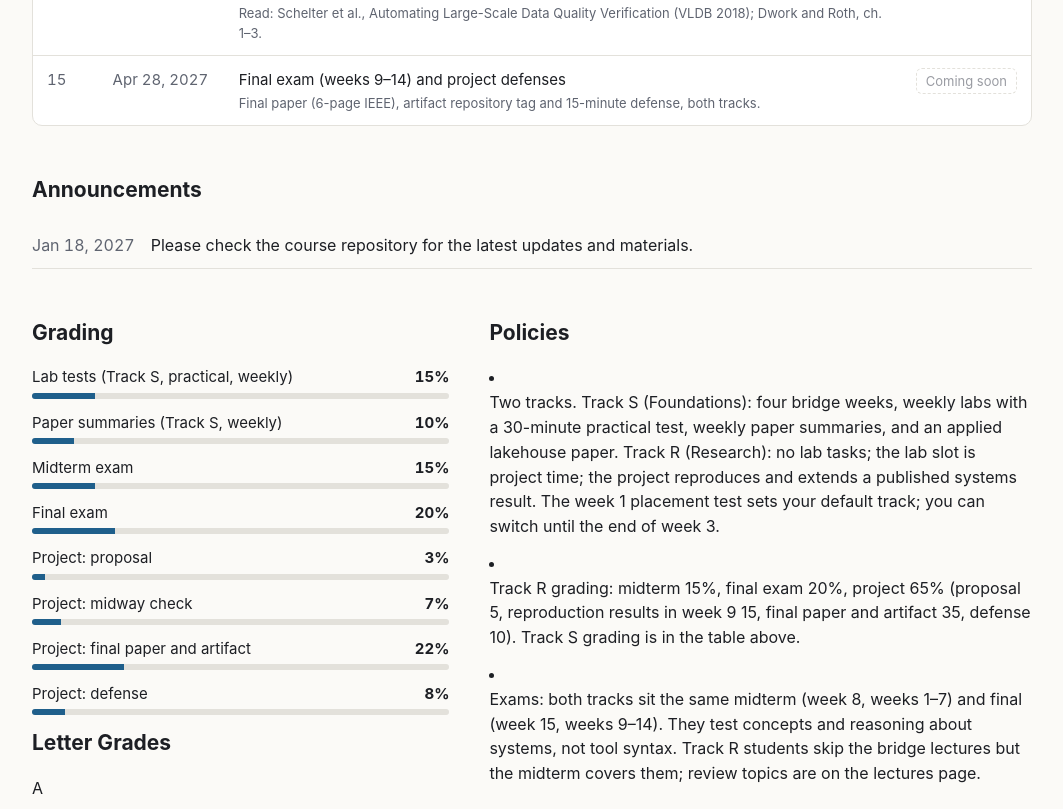
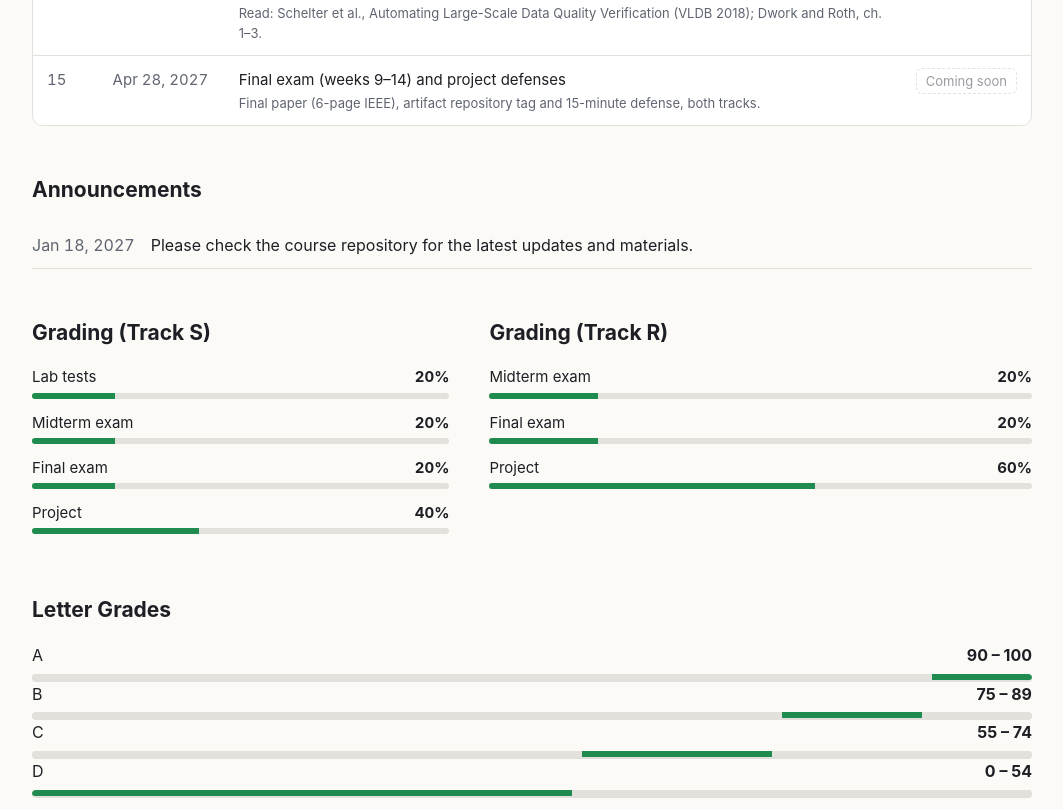
Before and after one commit to firas-jolha/abd, a plain HTML site: page index.html in a window 1280 px wide. Shown: the part 1991-2800 px from the top of the page, without its empty margins (108-1171 px from the left). Drawn offline with Linux system fonts and the light colour scheme.

Commit message:
update style

```diff
--- a/assets/app.js
+++ b/assets/app.js
@@ -64,11 +64,43 @@
     `<div class="grade-row"><span>${esc(g.item)}</span><b>${esc(g.weight)}%</b><div class="bar"><i style="width:${Number(g.weight) || 0}%"></i></div></div>`
   ).join("");
 
-  $("grade-letters").innerHTML = (C.gradeLetters || []).map((g) =>
-    `<div class="grade-letter"><span>${esc(g.grade)}</span><p>${esc(g.min)}%</p></div>`
+    // Grading
+  $("gradesR").innerHTML = (C.gradingR || []).map((g) =>
+    `<div class="grade-row"><span>${esc(g.item)}</span><b>${esc(g.weight)}%</b><div class="bar"><i style="width:${Number(g.weight) || 0}%"></i></div></div>`
   ).join("");
 
-  $("policies").innerHTML = (C.policies || []).map((p) => `<li><p>${esc(p)}</p></li>`).join("");
+
+  const step = 1; // use 0.01 if scores can have decimals (B max becomes 89.99)
+
+  const grades = C.gradeLetters || [];
+
+  const rows = grades.map((g, i) => ({
+    ...g,
+    max: i === 0 ? 100 : grades [i - 1].min - step
+  }));
+
+  $("grade-letters").innerHTML = (rows || []).map(g => `
+    <div class="row">
+      <div class="head">
+        <span>${g.grade}</span>
+        <span class="range">${g.min} – ${g.max}</span>
+      </div>
+      <div class="track">
+        <div class="bar"><i style="margin-left:${g.min}%; width:${g.max - g.min}%"></i>
+        // <div class="bar"><i style="margin-left:${g.min}%; width:${g.max - g.min}%"></i>
+         /style="width:${g.max - g.min}%; margin-left:${g.min}%;">
+        //  /style="width:${g.max - g.min}%; margin-left:${g.min}%;">
+
+         </div>
+      </div>
+    </div>
+  `).join("");
+
+  // $("grade-letters").innerHTML = (C.gradeLetters || []).map((g) =>
+  //   `<div class="grade-row"><span>${esc(g.grade)}</span><b>${esc(g.min)}%</b><div class="bar"><i style="left:20; width:${Number(g.min) || 0}%"></i></div></div>`
+  // ).join("");
+
+  // $("policies").innerHTML = (C.policies || []).map((p) => `<li><p>${esc(p)}</p></li>`).join("");
 
   // Resources
   $("res").innerHTML = (C.resources || []).map((g) =>
--- a/assets/style.css
+++ b/assets/style.css
@@ -4,7 +4,7 @@
   --ink: #1d1f24;
   --muted: #5f6470;
   --line: #e3e1db;
-  --accent: #1f5f8b;
+  --accent: #1f8b4e;
   --accent-soft: #e6eff6;
   --soon: #9a9ca3;
   --radius: 10px;
@@ -73,7 +73,7 @@ span.chip { color: var(--soon); border-style: dashed; }
 @media (max-width: 760px) { .two-col { grid-template-columns: 1fr; gap: 0; } }
 .grade-row { display: grid; grid-template-columns: 1fr 48px; gap: 4px 12px; margin-bottom: 12px; font-size: 15px; }
 .grade-row b { text-align: right; font-variant-numeric: tabular-nums; }
-.bar { grid-column: 1 / -1; height: 6px; background: var(--line); border-radius: 3px; overflow: hidden; }
+.bar { grid-column: 1 / -1; height: 6px; background: var(--line); border-radius: 3px; overflow: hidden; color: var(--accent); }
 .bar i { display: block; height: 100%; background: var(--accent); }
 #policies p { margin: 0 0 12px; }
 
@@ -109,3 +109,18 @@ span.chip { color: var(--soon); border-style: dashed; }
   td:nth-child(3) { font-weight: 500; margin-top: 4px; }
   td:nth-child(4) { margin-top: 8px; }
 }
+
+
+.row   { margin-bottom: 18px; }
+.head  { display: flex; justify-content: space-between; margin-bottom: 6px; }
+.range { font-weight: 700; }
+.track { height: 8px; background: #e2e0dc; border-radius: 4px; overflow: hidden; }
+.fill  { height: 100%; background: #24618d; border-radius: 4px; }
+
+/*
+  #grades { font-family: system-ui, sans-serif; max-width: 640px; }
+  .row { margin-bottom: 18px; }
+  .head { display: flex; justify-content: space-between; margin-bottom: 6px; }
+  .range { font-weight: 700; }
+  .track { position: relative; height: 8px; background: #e2e0dc; border-radius: 4px; }
+  .fill { position: absolute; top: 0; height: 100%; background: #24618d; border-radius: 4px; } */
--- a/course-data.js
+++ b/course-data.js
@@ -23,25 +23,27 @@ window.COURSE = {
 
   instructor: {
     name: "Firas Jolha",
-    role: "Primary Instructor",
+    role: "Instructor",
+    // role: "Primary Instructor",
     email: "f.jolha@innopolis.ru",
-    office: "Online (TG: @FirasJolha), Office hours: by booking",
+    office: "Virtual (TG: @FirasJolha), Office hours via booking",
     // Saturday 14:00–15:30
   },
 
   // Teaching assistants (optional; delete entries you don't need)
-  tas: [
-    { name: "Adel Azzi", email: "a.azzi@innopolis.university" },
-  ],
+  // tas: [
+  //   { name: "Adel Azzi", email: "a.azzi@innopolis.university" },
+  // ],
 
   // Quick links shown as buttons at the top
   // Quick links shown as buttons at the top
   links: [
     { label: "Course repository", url: "https://firas-jolha.github.io/abd/" },
-    { label: "Cluster access guide (Lab 00)", url: "materials/labs/lab-00.md" },
-    { label: "Project briefs", url: "materials/project/index.md" },
+    { label: "Cluster access guide (Lab 00)", url: "materials/labs/lab-00.html" },
+    { label: "Project", url: "materials/project/index.html" },
+    { label: "Course Moodle Link", url: "https://moodle.innopolis.university/" },
     { label: "Telegram channel", url: "" },//https://t.me/abd_s27
-    { label: "Submission form", url: "" },
+    { label: "Ktalk Meetings", url: "https://ithelp.ktalk.ru/vr50ubph40bm" },
   ],
 
   // Newest first. date: YYYY-MM-DD
@@ -104,23 +106,33 @@ window.COURSE = {
   // Assessment breakdown (weights should add up to 100).
   // Track F is shown here; Track R weights are in the policies below.
   grading: [
-    { item: "Lab tests (Track S, practical, weekly)", weight: 15 },
-    { item: "Paper summaries (Track S, weekly)", weight: 10 },
-    { item: "Midterm exam", weight: 15 },
+    { item: "Lab tests", weight: 20 },
+    { item: "Midterm exam", weight: 20 },
     { item: "Final exam", weight: 20 },
-    { item: "Project: proposal", weight: 3 },
-    { item: "Project: midway check", weight: 7 },
-    { item: "Project: final paper and artifact", weight: 22 },
-    { item: "Project: defense", weight: 8 },
+    { item: "Project", weight: 40 },
+    // { item: "Project: proposal", weight: 3 },
+    // { item: "Project: midway check", weight: 7 },
+    // { item: "Project: final paper and artifact", weight: 22 },
+    // { item: "Project: defense", weight: 8 },
+  ],
+
+  gradingR: [
+    { item: "Midterm exam", weight: 20 },
+    { item: "Final exam", weight: 20 },
+    { item: "Project", weight: 60 },
+    // { item: "Project: proposal", weight: 65 },
+    // { item: "Project: progress check in week 8", weight: 15 },
+    // { item: "Project: final paper and artifact", weight: 35 },
+    // { item: "Project: defense", weight: 10 },
   ],
 
   // Letter grade thresholds
   gradeLetters: [
     { grade: "A", min: 90 },
-    { grade: "B", min: 80 },
-    { grade: "C", min: 70 },
-    { grade: "D", min: 60 },
-    { grade: "F", min: 0 }
+    { grade: "B", min: 75 },
+    { grade: "C", min: 55 },
+    { grade: "D", min: 0 },
+    // { grade: "F", min: 0 }
   ],
 
   // Extra material grouped by heading
@@ -199,17 +211,13 @@ window.COURSE = {
 
   // Course policies, one paragraph each
   policies: [
-    "Two tracks. Track S (Foundations): four bridge weeks, weekly labs with a 30-minute practical test, weekly paper summaries, and an applied lakehouse paper. Track R (Research): no lab tasks; the lab slot is project time; the project reproduces and extends a published systems result. The week 1 placement test sets your default track; you can switch until the end of week 3.",
-    "Track R grading: midterm 15%, final exam 20%, project 65% (proposal 5, reproduction results in week 9 15, final paper and artifact 35, defense 10). Track S grading is in the table above.",
+    "Two tracks. Track S (Standard): four bridge weeks, weekly labs with a 30-minute practical test, and an applied data lakehouse project. Track R (Research): no lab tasks; the lab slot is project time; the project reproduces and extends a published systems result. The week 1 placement test sets your default track.",
     "Exams: both tracks sit the same midterm (week 8, weeks 1–7) and final (week 15, weeks 9–14). They test concepts and reasoning about systems, not tool syntax. Track R students skip the bridge lectures but the midterm covers them; review topics are on the lectures page.",
     "Lab tests are hands-on: 8 tasks on the cluster in 30 minutes, done individually under your own student number and personal object names (Lab 00, section 6), even though your team shares one account. Results you leave on the cluster are checked after the test, so do not delete them until grades are published.",
-    "Paper summaries (Track S) are due before the next lecture. One page on one of the week's core papers: the problem, the key idea, the main result, and one limitation you see.",
     "Project: teams of 3–4 students of the same track with declared roles and a contribution log. Deliverables: a 6-page IEEE paper, a reproducible artifact (repository that reruns every figure and table), and a 15-minute defense in which every member answers questions about every part.",
-    "Late work loses 10% per day, up to three days. After that it is not accepted unless you have an approved extension.",
-    "The lab cluster is shared. Use 2 executors × 2 cores × 2 GB unless a lab says otherwise, stop your jobs when you finish, don't leave long-running streams open overnight, and always remove Debezium connectors and replication slots at the end of Lab 10.",
+    // "The lab cluster is shared. Use 2 executors × 2 cores × 2 GB unless a lab says otherwise, stop your jobs when you finish, don't leave long-running streams open overnight, and always remove Debezium connectors and replication slots at the end of Lab 10.",
     "You may discuss labs with classmates, but lab test answers, summaries and project code and text you submit must be your own (your team's, for the project). If you use an AI assistant, say how at the end of the document; you are responsible for every claim and number.",
-    "Late work is not accepted unless you have an approved extension.",
-    "You may discuss labs with classmates, but the code and report you submit must be your own. If you use an AI assistant, say how in your report.",
+    "Late work is not accepted unless you have an approved extension."
   ]
   // [
   //   "Late work loses 10% per day, up to three days. After that it is not accepted unless you have an approved extension.",
--- a/index.html
+++ b/index.html
@@ -50,16 +50,27 @@
 
     <section id="grading" class="two-col">
       <div>
-        <h2>Grading</h2>
+        <h2>Grading (Track S)</h2>
         <div id="grades"></div>
+      </div>
+      <div>
+        <h2>Grading (Track R)</h2>
+        <div id="gradesR"></div>
+      </div>
+    </section>
+
+    <section id="grading">
+      <div>
         <h2>Letter Grades</h2>
         <div id="grade-letters"></div>
       </div>
-      <div>
-        <h2>Policies</h2>
-        <div id="policies"></div>
+    </section>
+
+    <!-- <section id="policies" class="wrap">
+      <h2>Policies</h2>
+      <div id="policies-body">
       </div>
-    </section>
+    </section> -->
 
     <section id="resources">
       <h2>Resources</h2>
```
